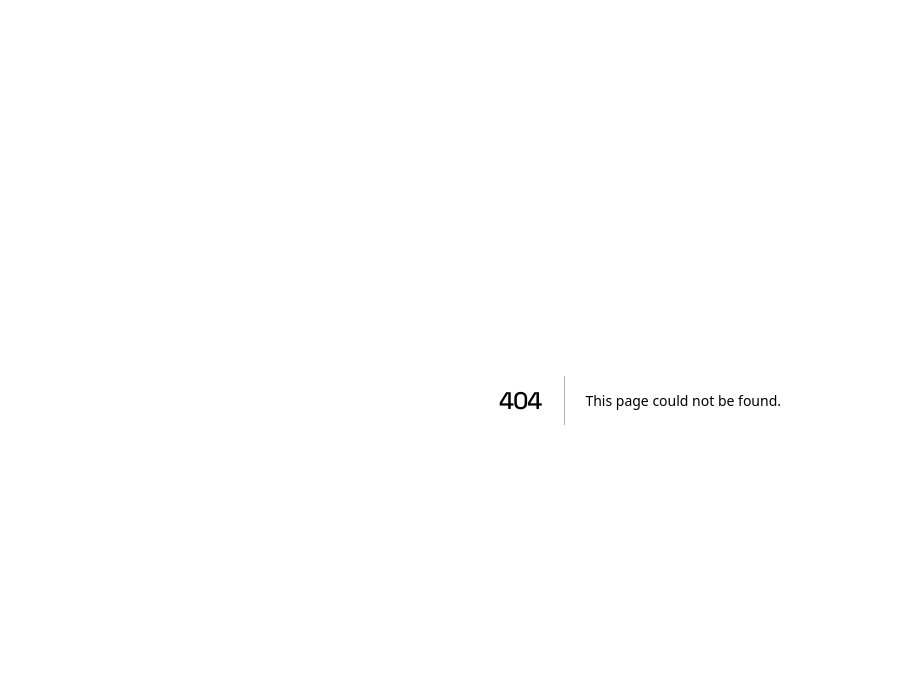
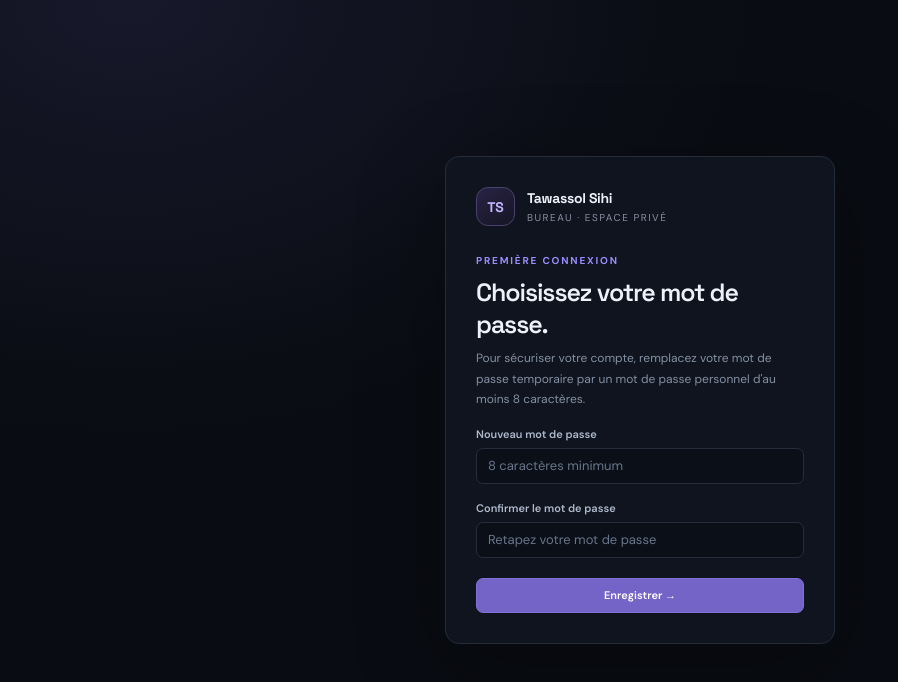
Before and after one commit to iSayfeddine/tawassol-sihi-board, a Next.js app: page /change-password in a window 1280 px wide. Before the commit this address had no page. Shown: the top 682 px of the page, without its empty margins (0-898 px from the left). Built offline with nearby package versions, Linux system fonts and the light colour scheme.

Commit message:
Implement Change Password functionality
This component allows users to change their password, ensuring it meets minimum length requirements and matches a confirmation input. It handles user session validation and updates the password in the Supabase database.

```diff
--- /dev/null
+++ b/src/app/change-password/page.tsx
@@ -0,0 +1,135 @@
+
+"use client";
+
+import { useState, type FormEvent } from "react";
+import { useRouter } from "next/navigation";
+import { createClient } from "@/lib/supabase/client";
+
+export default function ChangePasswordPage() {
+  const router = useRouter();
+  const [password, setPassword] = useState("");
+  const [confirmPassword, setConfirmPassword] = useState("");
+  const [loading, setLoading] = useState(false);
+  const [message, setMessage] = useState("");
+
+  async function handleSubmit(event: FormEvent<HTMLFormElement>) {
+    event.preventDefault();
+    setMessage("");
+
+    if (password.length < 8) {
+      setMessage("Le mot de passe doit contenir au moins 8 caractères.");
+      return;
+    }
+
+    if (password !== confirmPassword) {
+      setMessage("Les deux mots de passe ne correspondent pas.");
+      return;
+    }
+
+    setLoading(true);
+
+    const supabase = createClient();
+
+    const { data: sessionData } = await supabase.auth.getSession();
+
+    if (!sessionData.session) {
+      router.replace("/");
+      return;
+    }
+
+    const { error: passwordError } = await supabase.auth.updateUser({
+      password,
+    });
+
+    if (passwordError) {
+      setMessage("Impossible de modifier le mot de passe. Réessayez.");
+      setLoading(false);
+      return;
+    }
+
+    const { error: profileError } = await supabase
+      .from("bureau_profiles")
+      .update({ must_change_password: false })
+      .eq("user_id", sessionData.session.user.id);
+
+    if (profileError) {
+      setMessage(
+        "Mot de passe modifié, mais la validation du compte a échoué. Contactez le président ou le VPI."
+      );
+      setLoading(false);
+      return;
+    }
+
+    router.replace("/dashboard");
+    router.refresh();
+  }
+
+  return (
+    <main className="login-shell">
+      <section className="login-panel">
+        <div className="brand">
+          <div className="brand-mark">TS</div>
+          <div>
+            <div className="brand-name">Tawassol Sihi</div>
+            <div className="brand-subtitle">Bureau · Espace privé</div>
+          </div>
+        </div>
+
+        <div className="eyebrow">PREMIÈRE CONNEXION</div>
+        <h1>Choisissez votre mot de passe.</h1>
+        <p className="page-description">
+          Pour sécuriser votre compte, remplacez votre mot de passe temporaire
+          par un mot de passe personnel d'au moins 8 caractères.
+        </p>
+
+        <form onSubmit={handleSubmit}>
+          <div className="form-field">
+            <label htmlFor="new-password">Nouveau mot de passe</label>
+            <input
+              className="form-input"
+              id="new-password"
+              type="password"
+              autoComplete="new-password"
+              placeholder="8 caractères minimum"
+              value={password}
+              onChange={(event) => setPassword(event.target.value)}
+              minLength={8}
+              required
+            />
+          </div>
+
+          <div className="form-field">
+            <label htmlFor="confirm-password">
+              Confirmer le mot de passe
+            </label>
+            <input
+              className="form-input"
+              id="confirm-password"
+              type="password"
+              autoComplete="new-password"
+              placeholder="Retapez votre mot de passe"
+              value={confirmPassword}
+              onChange={(event) => setConfirmPassword(event.target.value)}
+              minLength={8}
+              required
+            />
+          </div>
+
+          {message && (
+            <div className="message message-error" role="alert">
+              {message}
+            </div>
+          )}
+
+          <button
+            className="btn btn-primary"
+            type="submit"
+            disabled={loading}
+          >
+            {loading ? "Enregistrement..." : "Enregistrer →"}
+          </button>
+        </form>
+      </section>
+    </main>
+  );
+}
```
